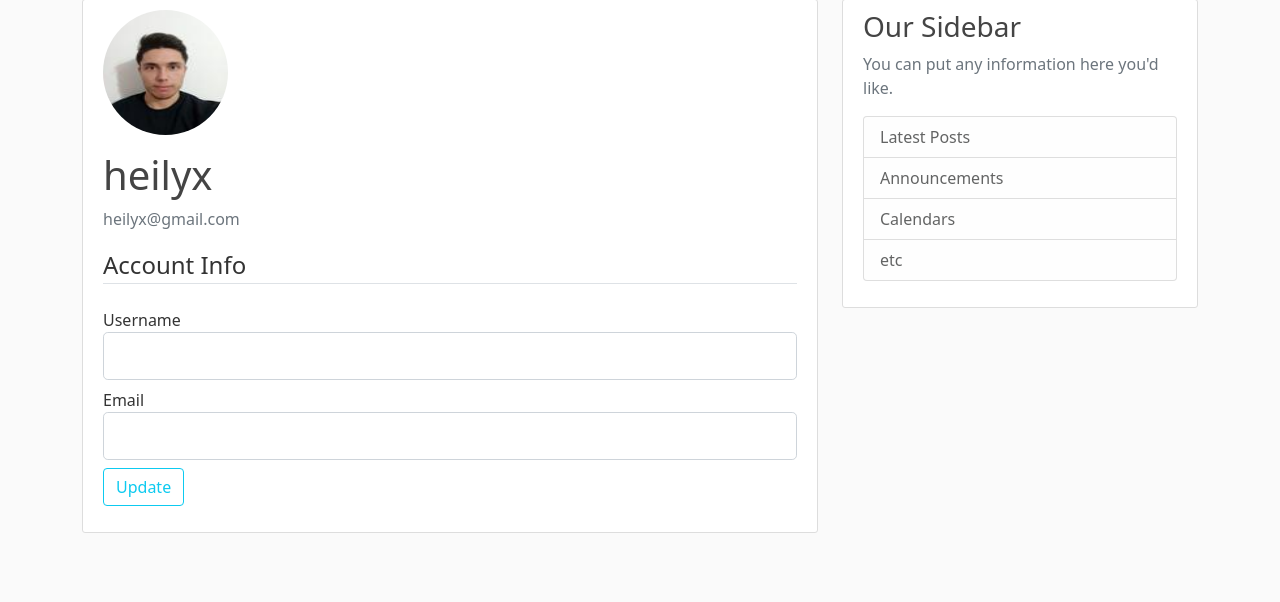
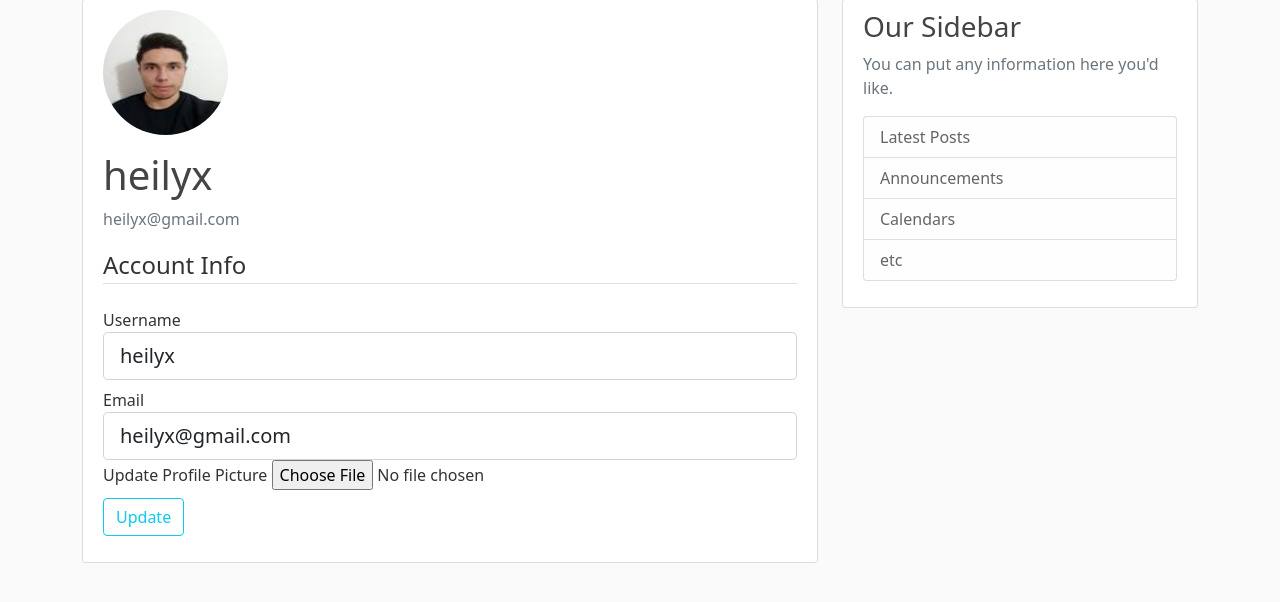
Before and after one commit to YunusKaratepe/flask-blog-app, a Flask app: page /account in a window 1280 px wide. Shown: the part 81-683 px from the top of the page. Run offline with Flask 2, Linux system fonts and the light colour scheme; a user stored in the database is signed in; some libraries are stand-ins or nearby versions.

Commit message:
profil fotoğrafı

```diff
--- a/blog_app/forms.py
+++ b/blog_app/forms.py
@@ -1,4 +1,5 @@
 from flask_wtf import FlaskForm
+from flask_wtf.file import FileField, FileAllowed
 from flask_login import current_user
 from wtforms import StringField, PasswordField, SubmitField, BooleanField
 from wtforms.validators import DataRequired, Length, Email, EqualTo, ValidationError
@@ -35,6 +36,7 @@ class LoginForm(FlaskForm):
 class UpdateAccountForm(FlaskForm):
     username = StringField('Username', validators=[DataRequired(), Length(2, 20)])
     email = StringField('Email', validators=[DataRequired(), Email()])
+    picture = FileField('Update Profile Picture', validators=[FileAllowed(['jpg', 'png', 'jpeg'])])
     submit = SubmitField('Update')
 
     def validate_username(self, username):
--- a/blog_app/routes.py
+++ b/blog_app/routes.py
@@ -3,6 +3,8 @@ from blog_app.models import User, Post
 from blog_app.forms import RegistrationForm, LoginForm, UpdateAccountForm
 from blog_app import app, db, b # b -> bcrypt
 from flask_login import login_user, current_user, logout_user, login_required
+import secrets, os
+from PIL import Image
 
 posts = []
 
@@ -56,15 +58,36 @@ def logout():
     logout_user()
     return redirect(url_for('home'))
 
+def save_picture(form_picture):
+    random_hex = secrets.token_hex(8)
+    _, file_extension = os.path.splitext(form_picture.filename)
+    picture_file = random_hex + file_extension
+    picture_path = os.path.join(app.root_path, 'static/pics', picture_file)
+
+    i = Image.open(form_picture)
+    i.thumbnail((128, 128))
+    i.save(picture_path)
+
+    return picture_file
+
 @app.route('/account', methods=['GET', 'POST'])
 @login_required
 def account():
     form = UpdateAccountForm()
+
     if form.validate_on_submit():
+        if form.picture.data:
+            picture_file = save_picture(form.picture.data)
+            current_user.image = picture_file
         current_user.username = form.username.data
         current_user.email = form.email.data
         db.session.commit()
         flash('Your account is updated', 'success')
         return redirect(url_for('account'))
+
+    elif request.method == 'GET':
+        form.username.data = current_user.username
+        form.email.data = current_user.email
+
     image = url_for('static', filename='pics/' + current_user.image)
     return render_template('account.html', title='Account', image=image, form=form)
--- a/blog_app/templates/account.html
+++ b/blog_app/templates/account.html
@@ -9,7 +9,7 @@
             </div>
         </div>
 
-        <form action="" method="POST">
+        <form action="" method="POST" enctype="multipart/form-data">
             {{ form.hidden_tag() }} <!--CSRF Koruması için-->
             <fieldset class="form-group">
                 <legend class="border-bottom mb-4">Account Info</legend>
@@ -43,6 +43,16 @@
                         {{ form.email(class="form-control form-control-lg") }}
                     {% endif %}
                 </div>
+                <div class="form-group">
+                    {{ form.picture.label() }}
+                    {{ form.picture(class="form-control-file") }}
+                    {% if form.picture.errors %}
+                        {% for error in form.picture.errors %}
+                            <span class="text-danger"> {{ error }} </span>
+                            <br>
+                        {% endfor %}
+                    {% endif %}
+                </div>
             </fieldset>
             <div class="form-group">
                 {{ form.submit(class="btn btn-outline-info mt-2") }}
```
Also changed, not shown: blog_app/site.db, blog_app/static/pics/d3171ce8b485440f.jpeg (added).
